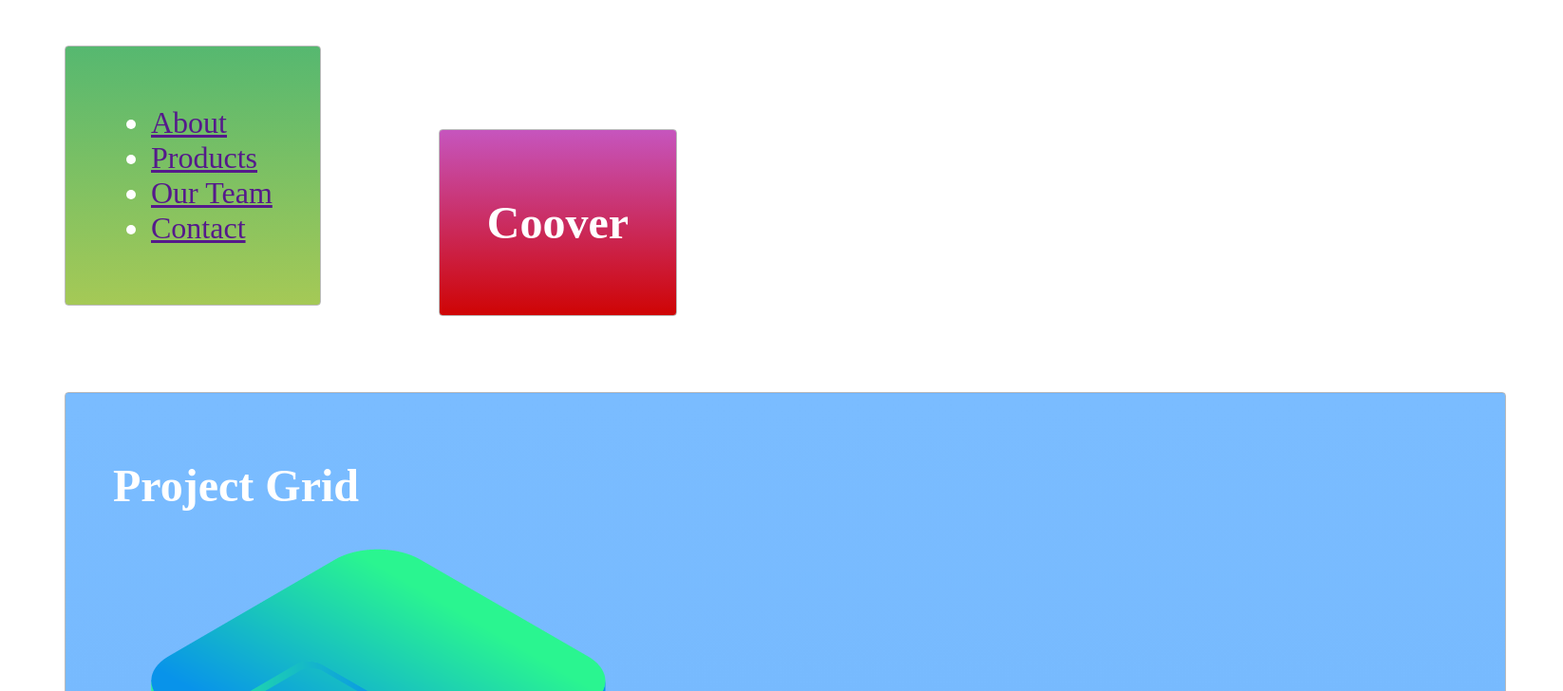
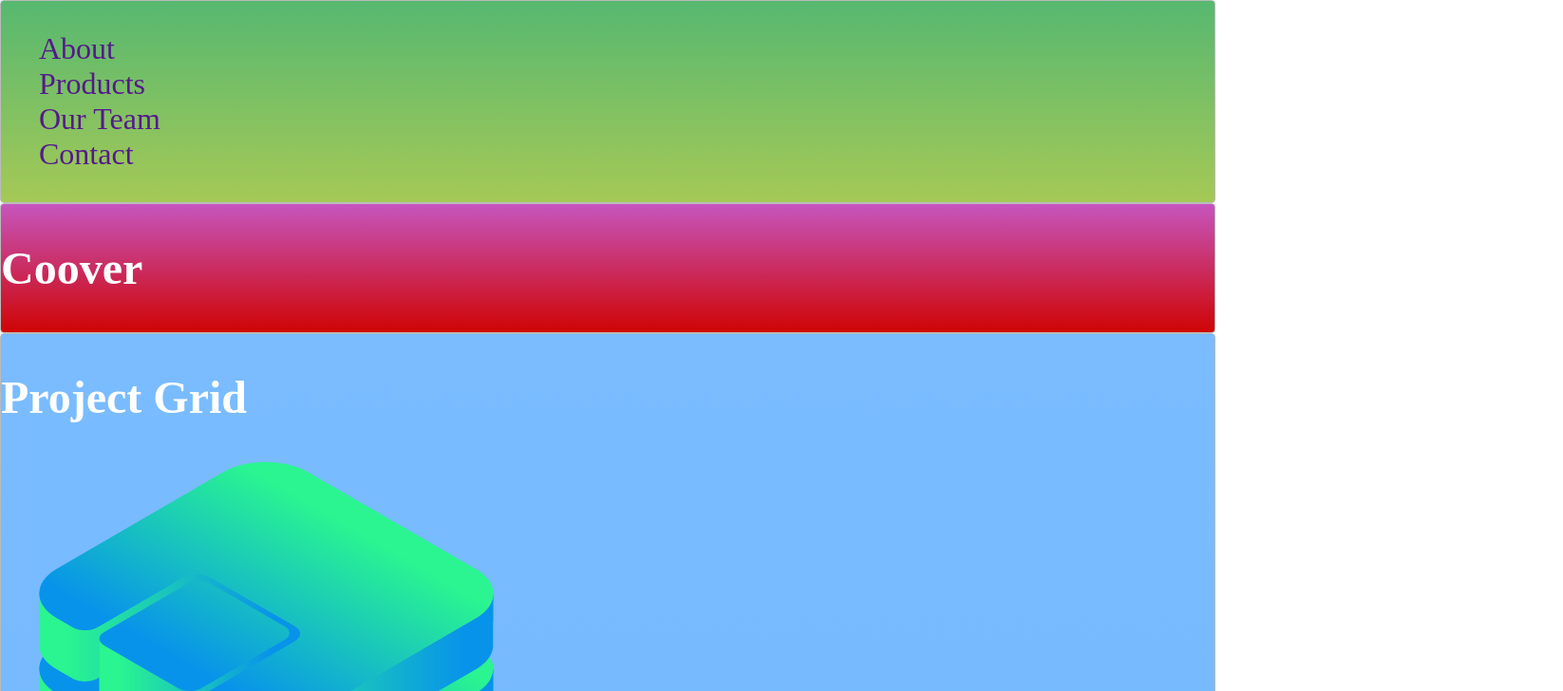
Before and after one commit to Andrej044/ZTM-labber, a plain HTML site: page css-layout/index.html in a window 1280 px wide. Shown: the top 728 px of the page at 95% size, 1646 px wide, since content can reach past the window. Drawn offline with Linux system fonts and the light colour scheme.

Commit message:
styles reset

```diff
--- a/css-layout/style.css
+++ b/css-layout/style.css
@@ -1,6 +1,20 @@
+body{
+    display: flex;
+    flex-direction: column;
+    padding: 0;
+    margin: 0;
+    box-sizing: border-box;
+}
+ul{
+    list-style: none;
+}
+a{
+    text-decoration: none;
+}
+
 .zone {
-    padding:30px 50px;
-    margin:40px 60px;
+    /* padding:30px 50px;
+    margin:40px 60px; */
     cursor:pointer;
     display:inline-block;
     color:#FFF;
@@ -29,6 +43,8 @@
     background: -o-linear-gradient(top, #56B870 0%,#a5c956 100%); /* Opera 11.10+ */
     background: -ms-linear-gradient(top, #56B870 0%,#a5c956 100%); /* IE10+ */
     background: linear-gradient(top, #56B870 0%,#a5c956 100%); /* W3C */
+
+
 }
 
 /***********************************************************************
```
